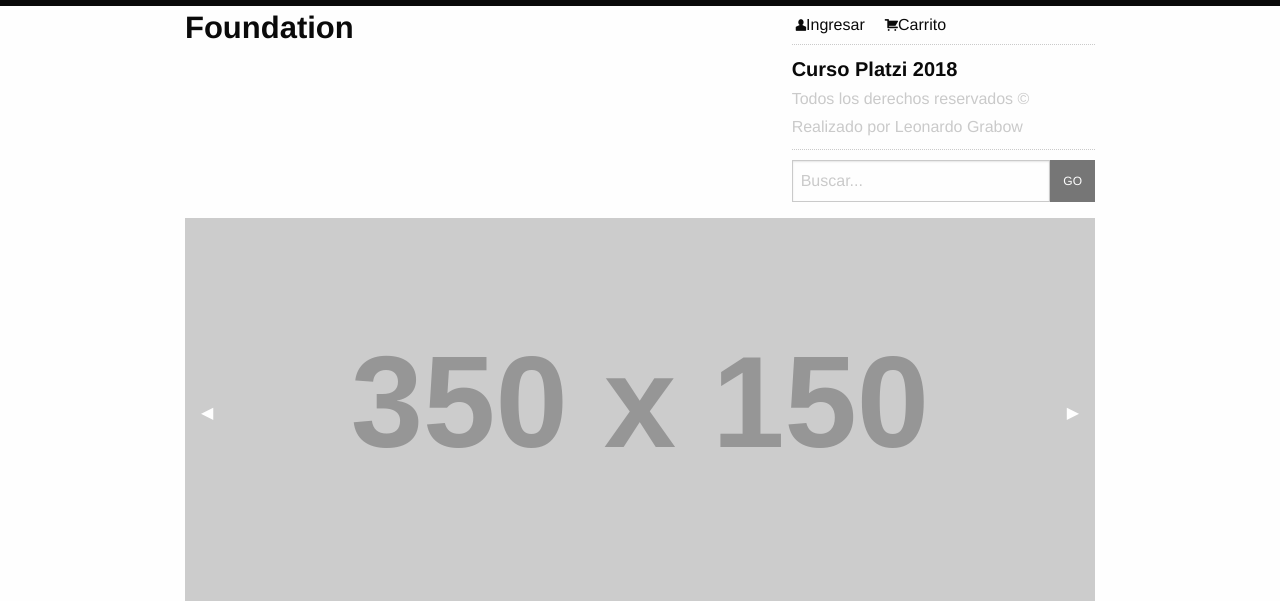
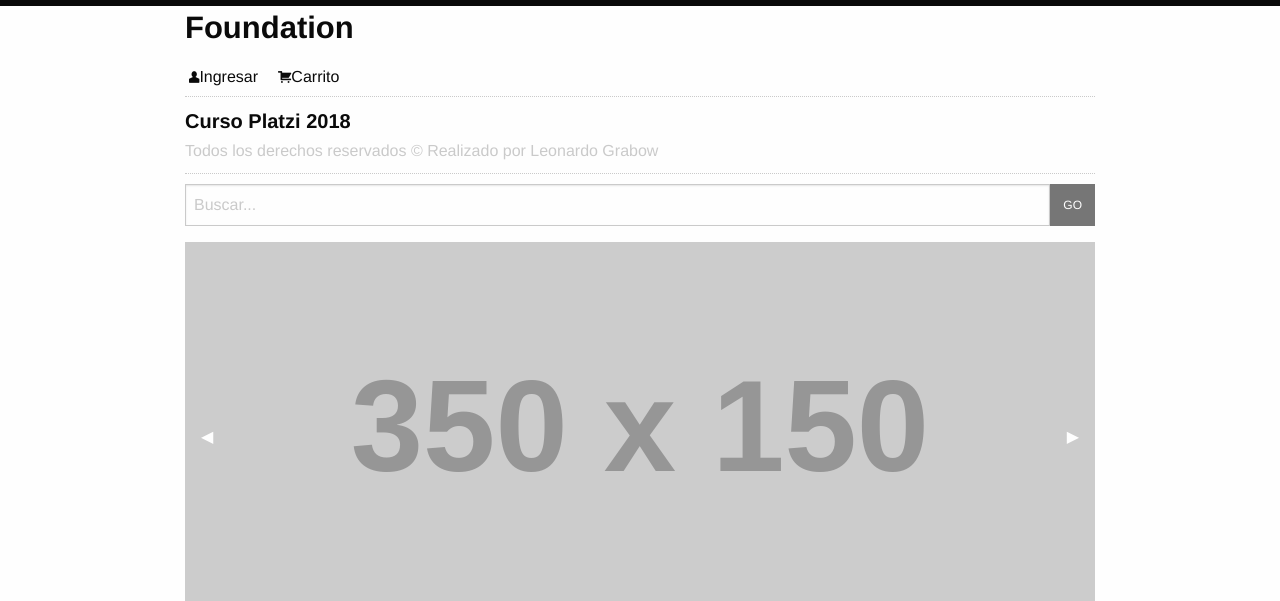
Before and after one commit to lrg1980/fdn-platzishop2018, a plain HTML site: page index.html in a window 1280 px wide. Shown: the top 601 px of the page. Drawn offline with Linux system fonts and the light colour scheme; placeholder pictures from the web are drawn by us.

Commit message:
Cambios en header

```diff
--- a/index.html
+++ b/index.html
@@ -15,21 +15,22 @@
       <header id="header">
           <div class="grid-container">
               <div class="grid-x">
-                  <div class="cell small-4 small-order-1 medium-order-1">
+                  <div class="cell small-5 small-order-1 medium-order-1 large-order-1">
                       <a href="#"><h3><b>Foundation</b></h3></a>
                   </div>
-                  <div class="cell small-1 small-order-3 small-offset-3" style="display:flex; flex:end; justify-content:center;align-items: center;">
+                  <div class="cell small-2 small-order-3" style="display:flex; flex:end; justify-content:center;align-items: center;">
                       <button type="button" data-toggle="offCanvas">
                           <i class="fi-list show-for-small-only"></i>
                       </button>
                   </div>
-                  <div class="cell small-4 medium-4 medium-offset-4 small-order-2 medium-order-2">
+                  <div class="cell small-5 medium-12 small-order-2 medium-order-2 large-order-2">
                       <!-- Menú de navegación derecho -->
                               <ul class="menu icons icon-right">
                                   <li><a class="padding-bottom-0 padding-left-0" href="#"><i class="fi-torso"></i> Ingresar </a></li>
                                   <li><a class="padding-bottom-0 padding-left-0" href="#"><i class="fi-shopping-cart"></i> Carrito </a></li>
                               </ul>
                       <!-- Subtítulo y -->
+                          <div class="small-12">
                               <div class="show-for-large ">
                                   <hr>
                                   <h2 class="h5 margin-bottom-0">
@@ -47,10 +48,7 @@
                                       </div>
                                   </div>
                               </div>
-
-
-
-                  </div>
+                          </div>            </div>
               </div>
           </div>
       </header><main id="main">
```
Lines whose indentation alone changed are shown as unchanged.
